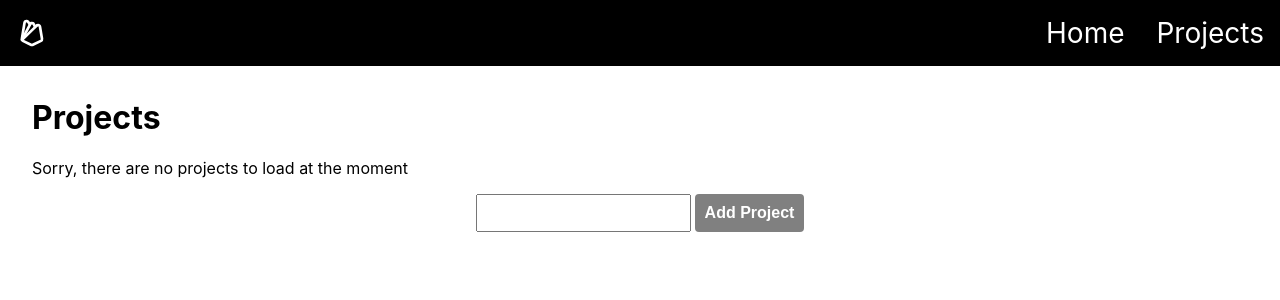
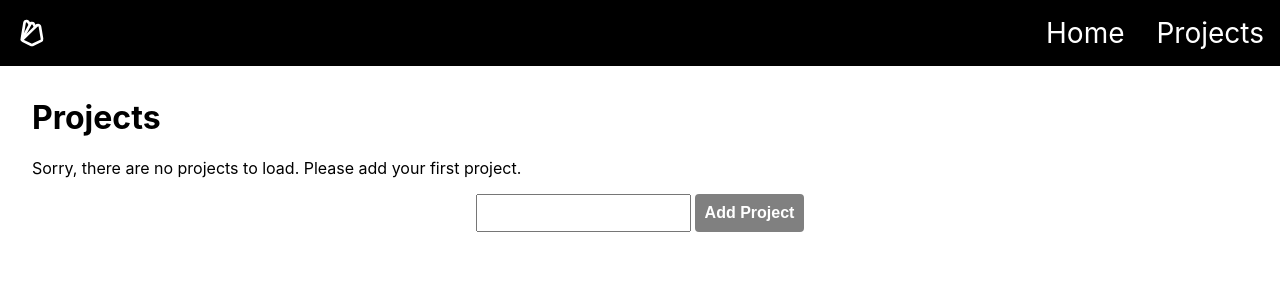
Before and after one commit to lisawagner/mini-todo, a React (Create React App) app: page /projects in a window 1280 px wide. Shown: the top 300 px of the page. Built offline with nearby package versions, Linux system fonts and the light colour scheme; no server answers; the database is empty.

Commit message:
fix: refactor input error states

```diff
--- a/src/components/AddNew/AddTask.js
+++ b/src/components/AddNew/AddTask.js
@@ -1,33 +1,41 @@
 import { addDoc, collection } from "@firebase/firestore";
-import { useRef } from "react";
+import { useRef, useState } from "react";
 import { db } from "../../firebase/firebase";
 // styles
 import styles from './AddNew.module.css'
 
 const AddTask = ({ projectId, database, title }) => {
+  const [inputError, setInputError] = useState(null)
   const name = useRef()
 
   async function handleSubmit(e) {
     e.preventDefault();
 
+    if(!name.current.value) {
+      setInputError("Please enter a task name");
+    } else {
       const collectionRef = collection(db, database)
       const payload = {
         name: name.current.value,
         projectId: projectId
       }
-
+      setInputError("")
       // grab document id
       const docRef = await addDoc(collectionRef, payload)
       // console.log(docRef.id)
       e.target.reset();
+    }
+  }
 
-  }
   return (
     <>
       <div className={styles.addNewWrap}>
         <form onSubmit={handleSubmit}>
+          <div className={styles.addNewInputWrap}>
             <input ref={name}/>
             <button type="submit">Add {title}</button>
+          </div>
+          <span>{inputError}</span>
         </form>
       </div>
   </>
--- a/src/pages/Projects.js
+++ b/src/pages/Projects.js
@@ -1,4 +1,4 @@
-import { useState, useEffect } from 'react';
+import { useState, useEffect } from 'react'
 // firebase
 import { collection, onSnapshot } from 'firebase/firestore';
 import { db } from '../firebase/firebase'
@@ -18,7 +18,7 @@ const Projects = () => {
     // real time collection data
     const unsubscribe = onSnapshot(ref, (snapshot) => {
       if (snapshot.empty) {
-        setError('Sorry, there are no projects to load at the moment')
+        setError('Sorry, there are no projects to load. Please add your first project.')
         setIsPending(false)
       } else {
         let results = []
@@ -27,6 +27,7 @@ const Projects = () => {
         })
         setData(results)
         setIsPending(false)
+        setError('')
       }
     }, (err) => {
       setError(err.message)
@@ -34,6 +35,7 @@ const Projects = () => {
     })
 
     return () => unsubscribe()
+
 
   }, [])
 
```
Lines whose indentation alone changed are shown as unchanged.
